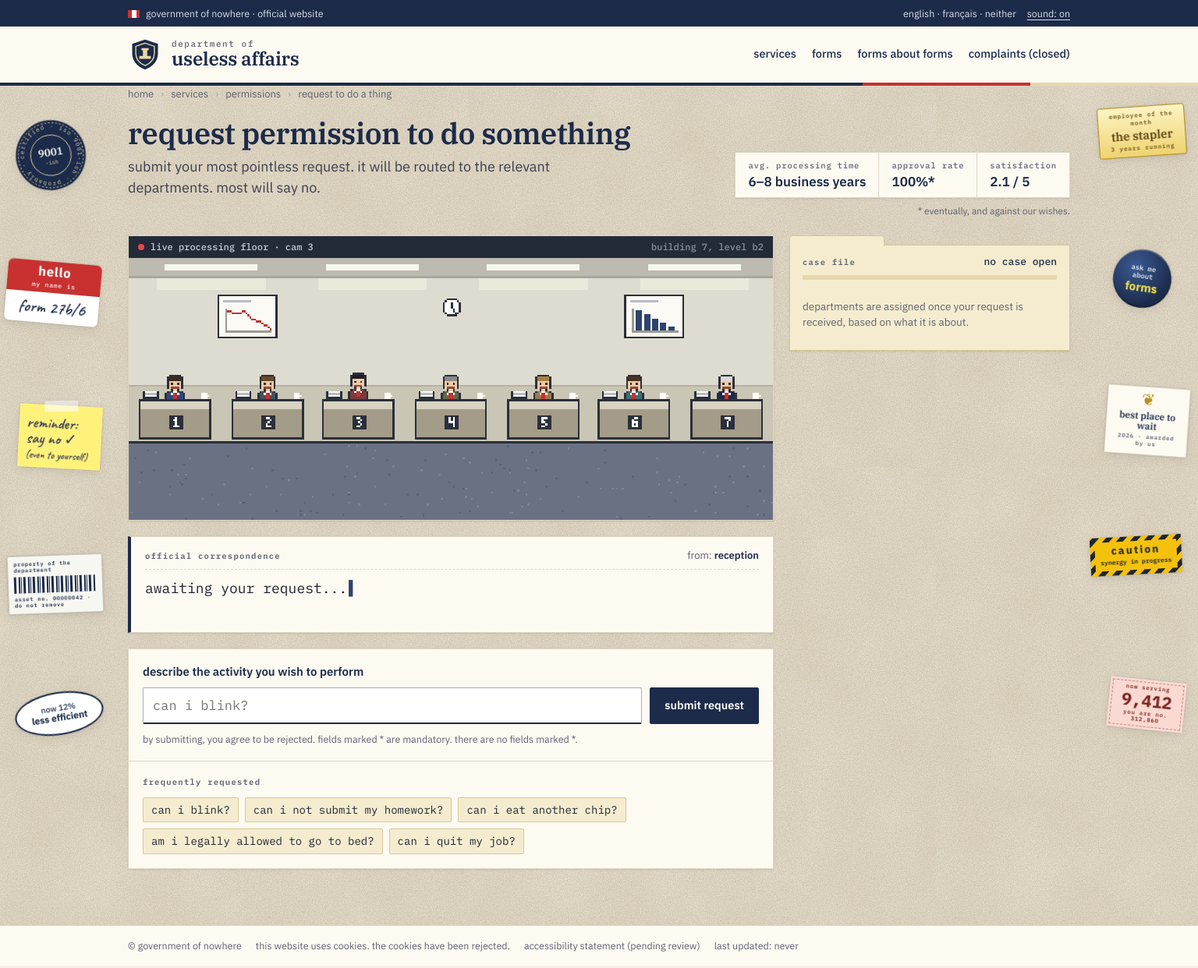
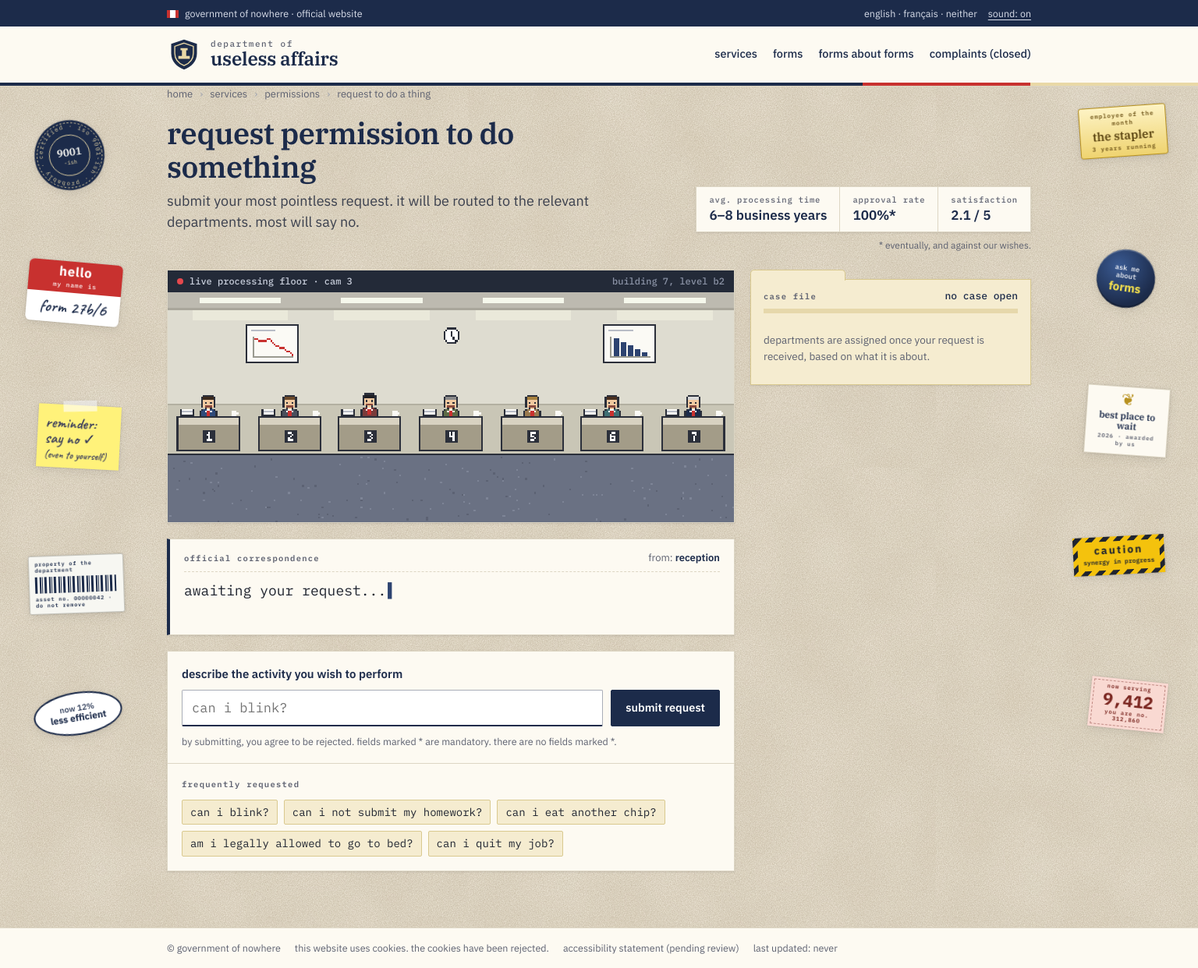
Before and after one commit to barbarahacks/useless-affairs, a website built with Vite: page index.html in a window 1536 px wide. Shown: the whole page at 78% size. Built offline with nearby package versions, Linux system fonts and the light colour scheme.

Commit message:
narrow the page and keep stickers off the screen edge
closes #8

Co-Authored-By: Claude Opus 5.5 <noreply@anthropic.com>

```diff
--- a/src/style.css
+++ b/src/style.css
@@ -37,7 +37,7 @@ body {
   overflow-x: clip;
   -webkit-font-smoothing: antialiased;
 }
-.wrap { max-width: 1240px; margin: 0 auto; padding: 0 16px; }
+.wrap { max-width: 1140px; margin: 0 auto; padding: 0 16px; }
 .topbar, .masthead, main, .foot { position: relative; z-index: 1; }
 .hidden { display: none !important; }
 .label, .lbl { font: 600 10.5px/1.2 var(--mono); letter-spacing: 0.12em; color: var(--muted); }
@@ -186,7 +186,7 @@ button.secondary:hover { background: var(--manila-2); }
 .foot .wrap { display: flex; flex-wrap: wrap; gap: 6px 18px; padding-top: 16px; padding-bottom: 16px; }
 
 /* stickers: a notice board on small screens, stuck on the wall behind the page on big ones */
-.stickers { position: relative; z-index: 1; max-width: 1240px; margin: 0 auto; padding: 0 16px 44px; display: flex; flex-wrap: wrap; justify-content: center; align-items: center; gap: 28px 30px; }
+.stickers { position: relative; z-index: 1; max-width: 1140px; margin: 0 auto; padding: 0 16px 44px; display: flex; flex-wrap: wrap; justify-content: center; align-items: center; gap: 28px 30px; }
 .stickers::before { content: 'department notice board · please do not add stickers'; flex-basis: 100%; text-align: center; font: 600 10.5px/1 var(--mono); letter-spacing: 0.12em; color: var(--muted); padding-top: 24px; border-top: 1px dashed #cfc6ae; }
 .sticker { flex: none; zoom: 0.8; transform: rotate(var(--r, 0deg)); filter: drop-shadow(0 1px 1px rgba(0, 0, 0, 0.18)) drop-shadow(0 5px 7px rgba(0, 0, 0, 0.08)); line-height: 1.15; user-select: none; }
 .sticker b, .sticker small, .sticker .lbl { display: block; }
@@ -227,16 +227,16 @@ button.secondary:hover { background: var(--manila-2); }
   .stickers { position: absolute; inset: 0; z-index: 0; max-width: none; padding: 0; display: block; pointer-events: none; }
   .stickers::before { display: none; }
   .sticker { position: absolute; }
-  .s-seal { left: 22px; top: 190px; }
-  .s-name { left: 10px; top: 420px; }
-  .s-note { left: 30px; top: 650px; }
-  .s-asset { left: 12px; top: 890px; }
-  .s-oval { left: 24px; top: 1110px; }
-  .s-emp { right: 20px; top: 170px; }
-  .s-pin { right: 42px; top: 400px; }
-  .s-award { right: 16px; top: 620px; }
-  .s-warn { right: 26px; top: 860px; }
-  .s-ticket { right: 22px; top: 1090px; }
+  .s-seal { left: 52px; top: 190px; }
+  .s-name { left: 44px; top: 420px; }
+  .s-note { left: 60px; top: 650px; }
+  .s-asset { left: 46px; top: 890px; }
+  .s-oval { left: 54px; top: 1110px; }
+  .s-emp { right: 50px; top: 170px; }
+  .s-pin { right: 68px; top: 400px; }
+  .s-award { right: 48px; top: 620px; }
+  .s-warn { right: 54px; top: 860px; }
+  .s-ticket { right: 52px; top: 1090px; }
 }
 
 @media (max-width: 880px) {
```
